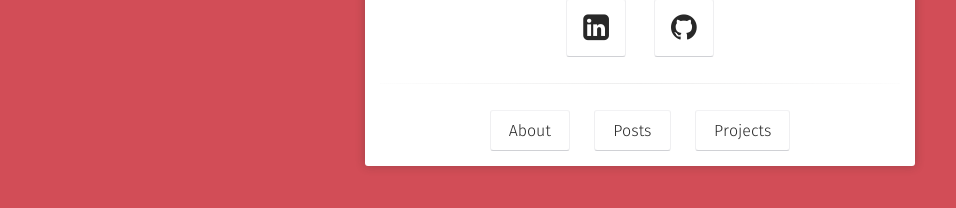
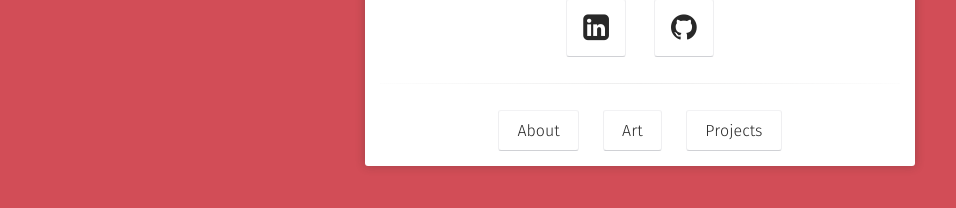
Before and after one commit to kinming92/kinming92.github.io, a Jekyll site: the page built from index.html, in a window 1280 px wide. Shown: the part 520-728 px from the top of the page, without its empty margins (0-956 px from the left). Built offline with Jekyll 4.4.1, drawn with Linux system fonts in a browser that asks for light colours; some web fonts are replaced.

```diff
--- a/_config.yml
+++ b/_config.yml
@@ -26,7 +26,7 @@ sass:
   style:            compressed
 
 # Comments
-disqus_shortname:
+# disqus_shortname:
 
 # Social
 # if you don't have any of social below, comment the line.
--- a/_includes/scripts.html
+++ b/_includes/scripts.html
@@ -7,7 +7,7 @@
     <script src="{{ site.url }}/assets/js/scripts.js"></script>
     {% if site.google.analytics %}
     <!-- Asynchronous Google Analytics snippet -->
-    <script>
+    <!-- <script>
       (function(i,s,o,g,r,a,m){i['GoogleAnalyticsObject']=r;i[r]=i[r]||function(){
         (i[r].q=i[r].q||[]).push(arguments)},i[r].l=1*new Date();a=s.createElement(o),
         m=s.getElementsByTagName(o)[0];a.async=1;a.src=g;m.parentNode.insertBefore(a,m)
@@ -15,7 +15,7 @@
       ga('create', '{{ site.google.analytics }}', 'auto');
       ga('require', 'linkid', 'linkid.js');
       ga('send', 'pageview');
-    </script>
+    </script> -->
     {% endif %}
     {% if page.comments != false %}
         {% include disqus_comments.html %}
--- a/_layouts/home.html
+++ b/_layouts/home.html
@@ -40,7 +40,7 @@ layout: compress
                         About
                     </a>
                     <a class="btn zoombtn" href="{{ site.url }}/posts">
-                        Posts
+                        Art
                     </a>
                     <a class="btn zoombtn" href="{{ site.url }}/projects">
                         Projects
--- a/_layouts/post-list.html
+++ b/_layouts/post-list.html
@@ -38,7 +38,7 @@ layout: compress
         </div>
     </header>
     {% include scripts.html %}
-    <script src="{{ site.url }}/assets/js/wow.min.js"></script>
-    <script type="text/javascript">(new WOW).init();</script>
+    <!-- <script src="{{ site.url }}/assets/js/wow.min.js"></script>
+    <script type="text/javascript">(new WOW).init();</script> -->
 </body>
 </html>
```
Also changed, not shown: _posts/2019-07-19-drawings.md (+0 -1 lines), artPortfolio/index.md (deleted, +0 -6 lines), assets/artPortfolio/IMG_20190306_122612.jpg (renamed from artPortfolio/IMG_20190306_122612.jpg), 8 other files.
